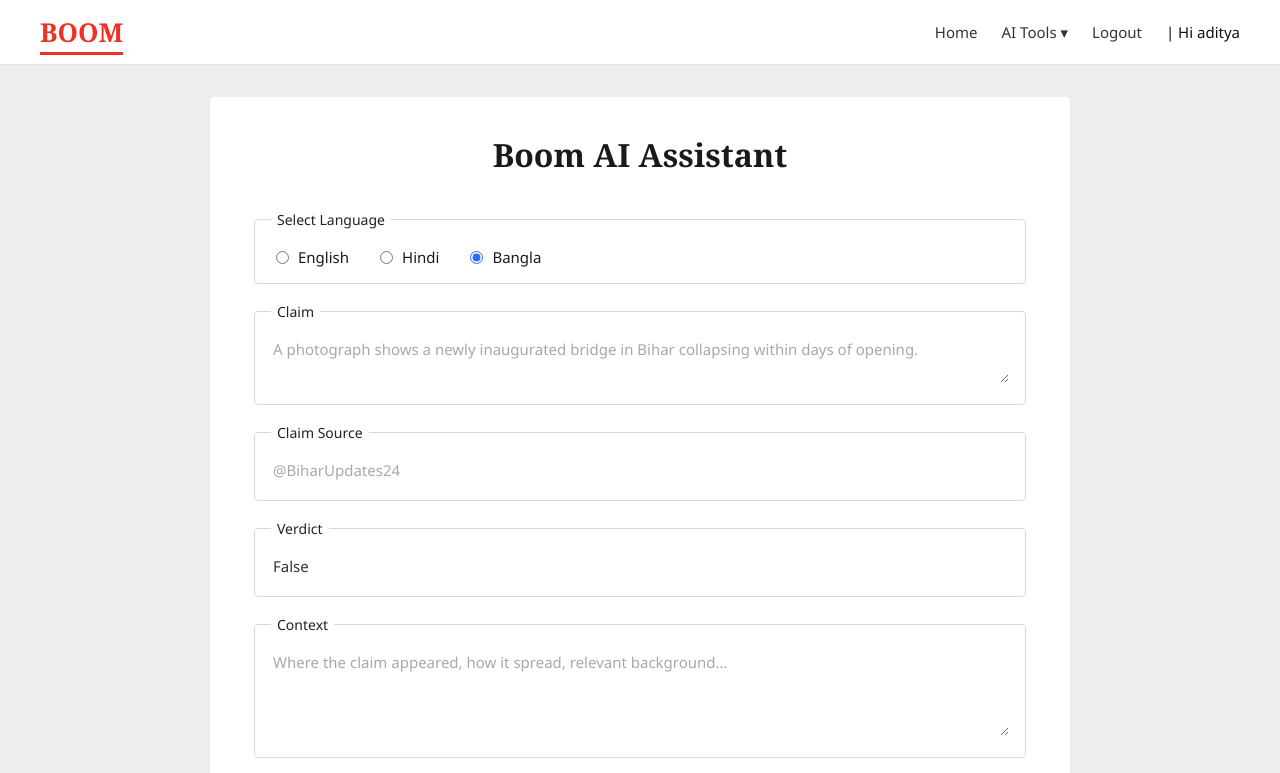
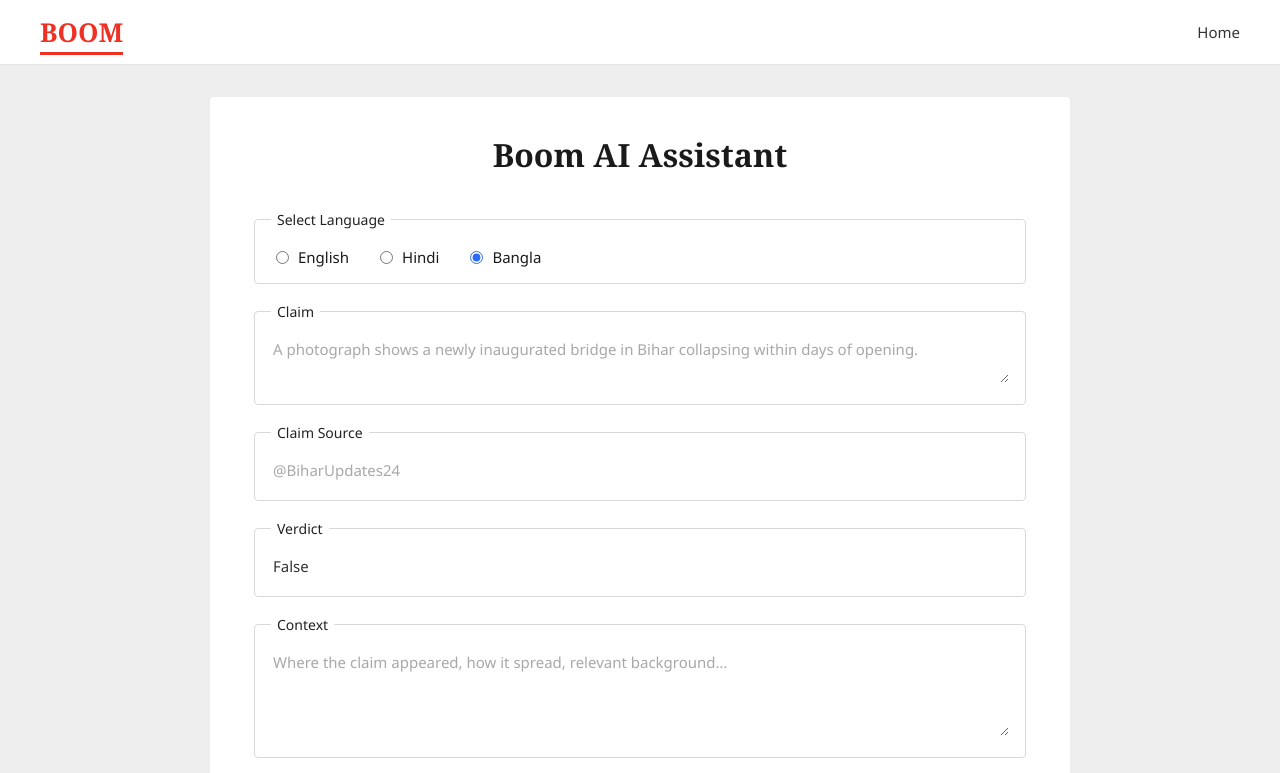
Before and after one commit to Boomlive-ai/front-boom-assistant, a website: page public/index.html in a window 1280 px wide. Shown: the top 773 px of the page. Drawn offline with Linux system fonts and the light colour scheme.

Commit message:
okay good

```diff
--- a/public/index.html
+++ b/public/index.html
@@ -28,10 +28,9 @@
         <span class="brand-text">BOOM</span>
       </div>
       <nav class="topbar-nav">
-        <a href="#">Home</a>
-        <a href="#">AI Tools ▾</a>
-        <a href="#">Logout</a>
-        <span class="user">| Hi aditya</span>
+        <!-- Absolute on purpose: the toolbox is a different app on a different
+             host, so this must not follow the relative-link rule below. -->
+        <a href="https://toolbox.boomlive.in/">Home</a>
       </nav>
     </header>
 
--- a/public/style.css
+++ b/public/style.css
@@ -40,10 +40,6 @@
   gap: 24px;
   font-size: 15px;
   color: #333;
-}
-.topbar-nav .user {
-  color: #111;
-  font-weight: 500;
 }
 
 /* ---------- page + cards ---------- */
```
